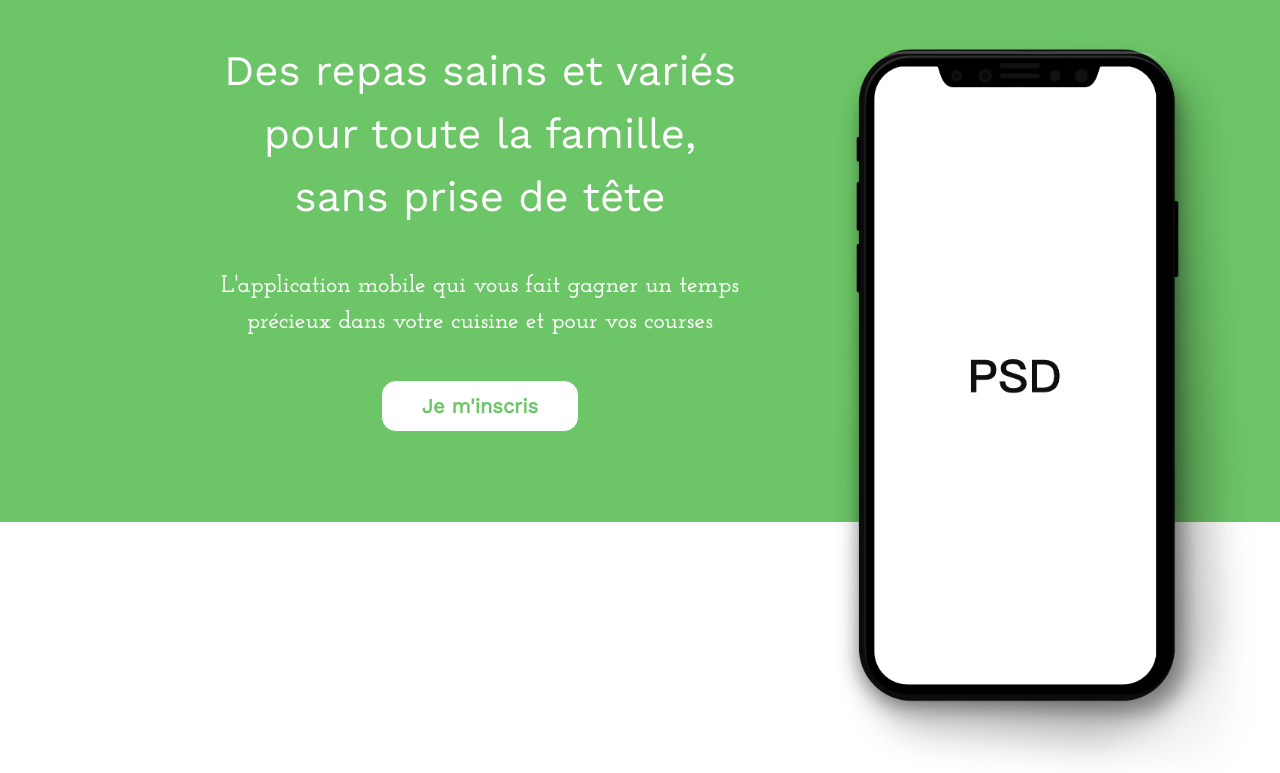
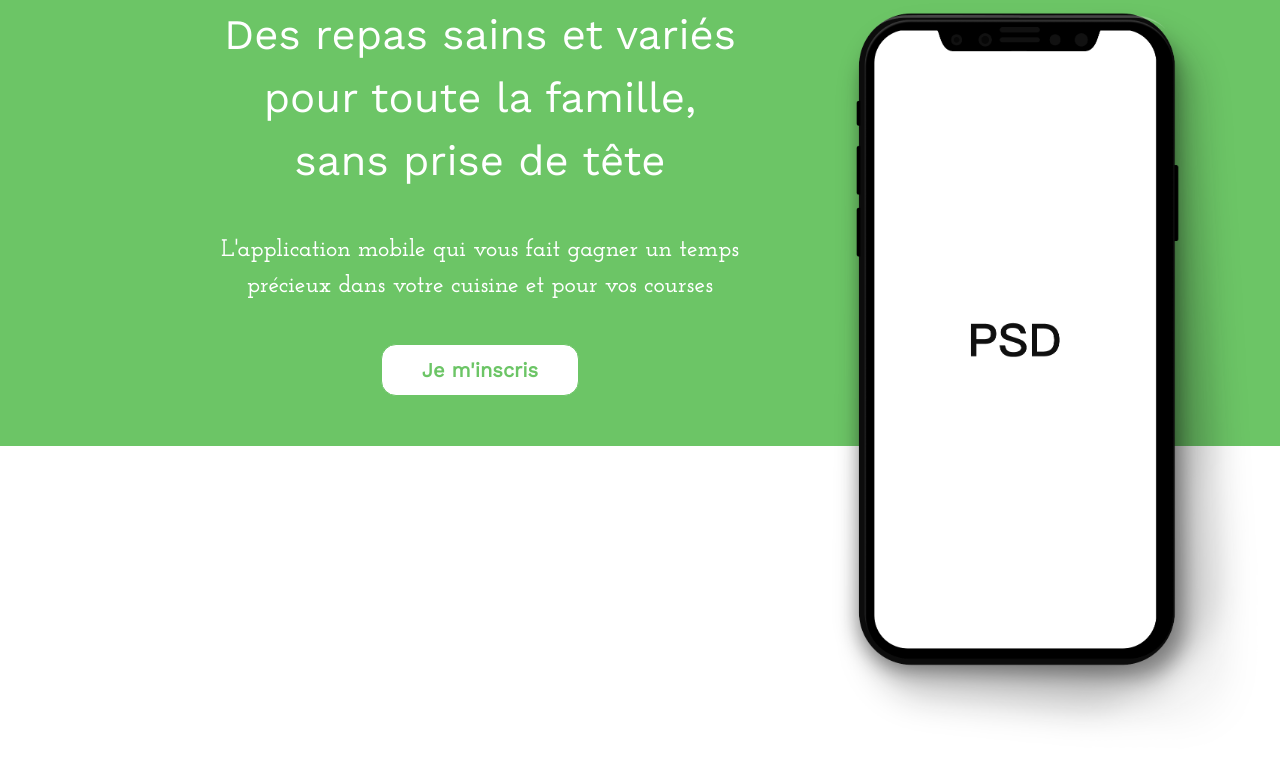
Before and after one commit to octaveapp/landing-page, a Gatsby site: page / in a window 1280 px wide. Shown: the part 89-862 px from the top of the page. Built offline with nearby package versions, Linux system fonts and the light colour scheme; Gatsby itself is replaced by a stand-in of ours.

Commit message:
refacto header + start signup page

```diff
--- /dev/null
+++ b/src/components/header-suffix.js
@@ -0,0 +1,57 @@
+import React from 'react'
+import styled from 'styled-components'
+
+import IphoneX from '../images/iphonex.png'
+import CallToAction from './call-to-action'
+
+const Root = styled.div`
+  margin-bottom: 30rem;
+  padding-bottom: 5rem;
+  background-color: #6cc566;
+  text-align: center;
+  color: white;
+  z-index: 1;
+  .big,
+  .less-big {
+    margin-bottom: 4rem;
+  }
+  p.big {
+    font-size: 4.2rem;
+  }
+  p.less-big {
+    font-size: 2.4rem;
+    font-family: 'Josefin Slab', serif;
+    font-weight: 600;
+  }
+  .iphonex-container {
+    position: relative;
+    .iphonex {
+      position: absolute;
+      right: -8.5rem;
+    }
+  }
+`
+
+export default () => (
+  <Root className="grid-12">
+    <div className="col-2" />
+    <div className="col-5">
+      <p className="big">
+        Des repas sains et variés pour toute la famille, sans prise de tête
+      </p>
+      <p className="less-big">
+        L'application mobile qui vous fait gagner un temps précieux dans votre
+        cuisine et pour vos courses
+      </p>
+      <CallToAction green>Je m'inscris</CallToAction>
+    </div>
+    <div className="iphonex-container col-4">
+      <img
+        className="iphonex"
+        src={IphoneX}
+        alt="Application Octave dans l'Iphone"
+      />
+    </div>
+    <div className="col-1" />
+  </Root>
+)
--- a/src/components/header.js
+++ b/src/components/header.js
@@ -2,13 +2,11 @@ import React from 'react'
 import styled from 'styled-components'
 
 import OctaveLogo from '../images/octave-logo.png'
-import IphoneX from '../images/iphonex.png'
 import CallToAction from './call-to-action'
 
 const Header = styled.header`
   background-color: #6cc566;
-  padding: 2rem 0 5rem 0;
-  margin-bottom: 30rem;
+  padding: 2rem 0 2rem 0;
   .octave-logo {
     width: 20rem;
   }
@@ -17,36 +15,10 @@ const Header = styled.header`
   }
   h1 {
     margin: 0;
-    padding-top: 1rem;
     text-align: left;
   }
-  .text {
-    margin: 5rem 0 4rem 0;
-    text-align: center;
-    color: white;
-    z-index: 1;
-    .big,
-    .less-big {
-      margin-bottom: 4rem;
-    }
-    p.big {
-      font-size: 4.2rem;
-    }
-    p.less-big {
-      font-size: 2.4rem;
-      font-family: 'Josefin Slab', serif;
-      font-weight: 600;
-    }
-    .iphonex-container {
-      position: relative;
-      .iphonex {
-        position: absolute;
-        right: -8.5rem;
-      }
-    }
-  }
 `
-export default ({ siteTitle }) => (
+export default ({ siteTitle, hideCallToAction = false }) => (
   <Header>
     <div className="content grid-12">
       <div className="col-1" />
@@ -56,28 +28,7 @@ export default ({ siteTitle }) => (
         </h1>
       </div>
       <div className="col-4 subscribe-container">
-        <CallToAction green>Inscription</CallToAction>
-      </div>
-      <div className="col-1" />
-    </div>
-    <div className="text grid-12">
-      <div className="col-2" />
-      <div className="col-5">
-        <p className="big">
-          Des repas sains et variés pour toute la famille, sans prise de tête
-        </p>
-        <p className="less-big">
-          L'application mobile qui vous fait gagner un temps précieux dans votre
-          cuisine et pour vos courses
-        </p>
-        <CallToAction green>Je m'inscris</CallToAction>
-      </div>
-      <div className="iphonex-container col-4">
-        <img
-          className="iphonex"
-          src={IphoneX}
-          alt="Application Octave dans l'Iphone"
-        />
+        {!hideCallToAction && <CallToAction green>Inscription</CallToAction>}
       </div>
       <div className="col-1" />
     </div>
--- a/src/pages/index.js
+++ b/src/pages/index.js
@@ -1,12 +1,14 @@
 import React from 'react'
 
 import Layout from '../components/layout'
+import HeaderSuffix from '../components/header-suffix'
 import FirstPart from '../components/first-part'
 import SecondPart from '../components/second-part'
 import ThirdPart from '../components/third-part'
 
 const IndexPage = () => (
   <Layout>
+    <HeaderSuffix />
     <FirstPart />
     <SecondPart />
     <ThirdPart />
```
Also changed, not shown: src/components/signup/index.js (added, +24 -0 lines), src/pages/signup.js (added, +12 -0 lines).
